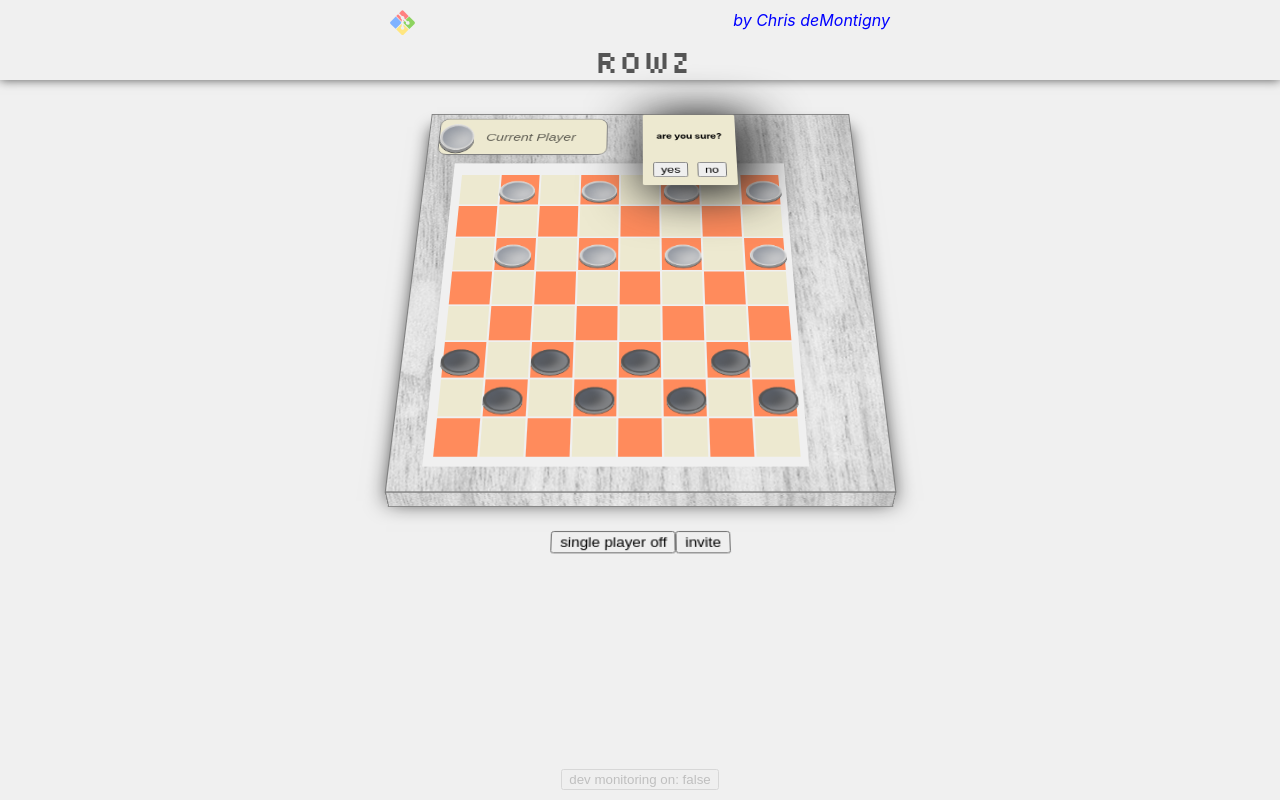
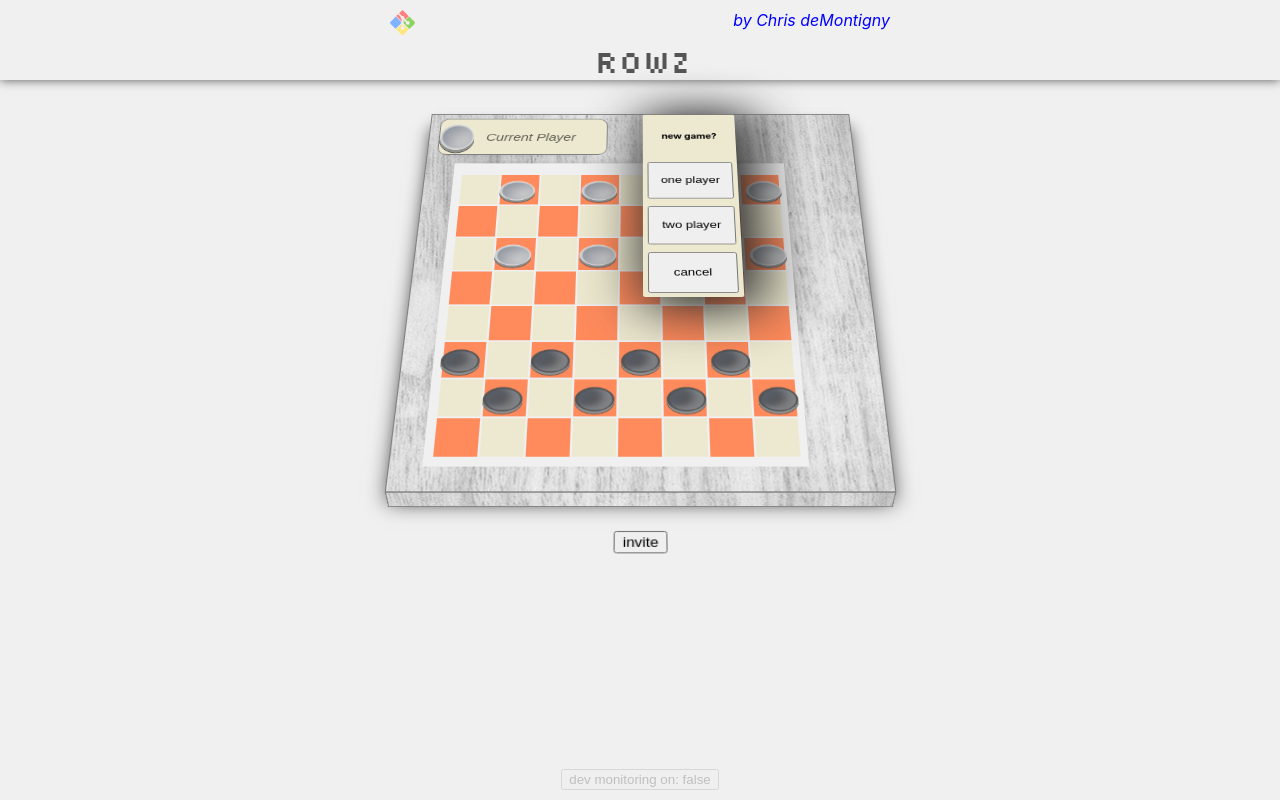
Before and after one commit to Nefari0/Games, a React (Create React App) app in the folder rowz/: page /checkergame/0eacf331-a743/180 in a window 1280 px wide. Both pictures are taken after a click on the button "New Game". Built offline with nearby package versions, Linux system fonts and the light colour scheme; no server answers; what redux-promise-middleware would draw is missing.

Commit message:
Game id stored in url. Can select one player or two player in new game options

```diff
--- a/rowz/src/Components/Rows/CheckerBoard/CheckerBoard.jsx
+++ b/rowz/src/Components/Rows/CheckerBoard/CheckerBoard.jsx
@@ -225,7 +225,7 @@ class CheckerBoard extends Component {
         }
     }
 
-    newGame = () => {
+    newGame = (singlePlayer) => {
         const s4 = () => Math.floor((1 + Math.random()) * 0x10000).toString(16).substring(1);
         const id = s4() + s4() + '-' + s4();
         const game = `/checkergame/${id}/${180}`
@@ -235,6 +235,7 @@ class CheckerBoard extends Component {
             pieces:pieces,
             clientId:id,
             boardRotation:180,
+            singlePlayer:singlePlayer
         })
         this.saveGame('')
         const gameObject = {
--- a/rowz/src/Components/Rows/CheckerBoard/SinglePlayerOptions/singleplayer.options.component.jsx
+++ b/rowz/src/Components/Rows/CheckerBoard/SinglePlayerOptions/singleplayer.options.component.jsx
@@ -10,7 +10,7 @@ export const MultiPlayerOptions = ({state,handleInput}) => {
 
     return (
         <PlayerOptions>
-            <button
+            {/* <button
                 style={{
                     position:'relative',
                     zIndex:'110',
@@ -18,7 +18,7 @@ export const MultiPlayerOptions = ({state,handleInput}) => {
                 onClick={() => handleInput('singlePlayer',!state.singlePlayer)}
             >
                 single player{singlePlayer ? ' on' : ' off'}
-            </button>
+            </button> */}
             {
                 !singlePlayer &&
                 <button onClick={() => copyInvite()}>invite</button>
--- a/rowz/src/Components/Rows/Menu/menu.component.jsx
+++ b/rowz/src/Components/Rows/Menu/menu.component.jsx
@@ -11,20 +11,28 @@ export const Menu = ({newGame}) => {
 
             {confirmNewGame && <ConfirmNewGame>
 
-                <h6>are you sure?</h6>
+                <h6>new game?</h6>
 
                 <button
                     onClick={() => {
-                        newGame()
+                        newGame(true)
                         setConfirmNewGame(!confirmNewGame)}
                     }
-                    >yes
+                    >one player
+                </button>
+
+                <button
+                    onClick={() => {
+                        newGame(false)
+                        setConfirmNewGame(!confirmNewGame)}
+                    }
+                    >two player
                 </button>
 
 
                 <button
                     onClick={() => setConfirmNewGame(!confirmNewGame)}
-                    >no
+                    >cancel
                 </button>
 
             </ConfirmNewGame>}
--- a/rowz/src/Components/Rows/Menu/menu.styles.jsx
+++ b/rowz/src/Components/Rows/Menu/menu.styles.jsx
@@ -8,12 +8,9 @@ export const CheckerMenu = styled.header`
     height: ${50 * multiplier}px;
     width: ${350 * multiplier}px;
     right:0px;
-    // bottom:100px;
     display:flex;
     justify-content:center;
     z-index:10;
-    // transform: rotateX(-20deg) rotateY(10deg) rotateZ(0deg);
-    // transform: rotateZ(-20deg);
 
     button {
         margin:5px;
@@ -32,9 +29,14 @@ export const ConfirmNewGame = styled.div`
 
     button {
         z-index:1;
+        height:50px;
     }
 
-    ${menuStyling}
+    position:absolute;
+    min-height:100px;
+    width:100px;
+    display:flex;
+    flex-direction:column;
 
     // position:absolute;
     // height:100px;
```
